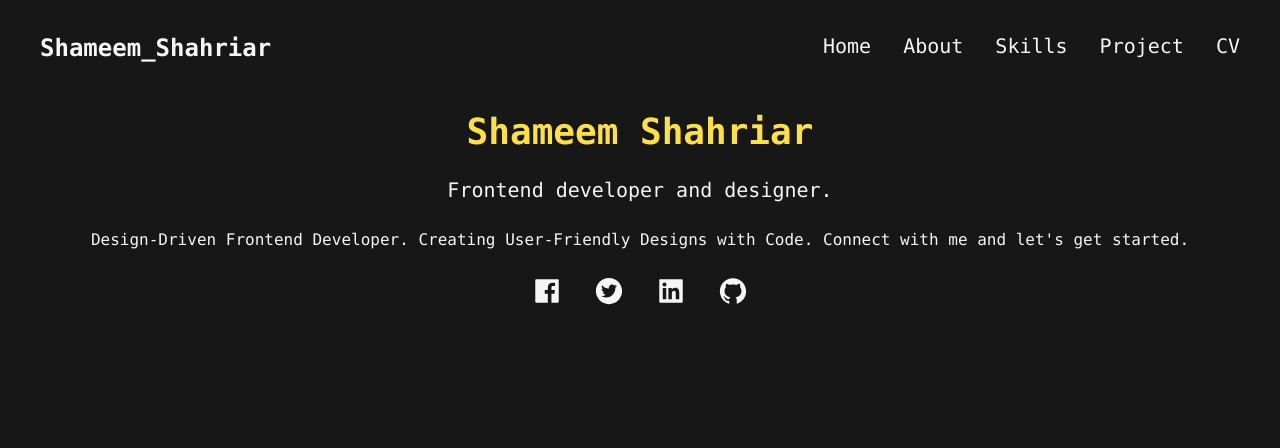
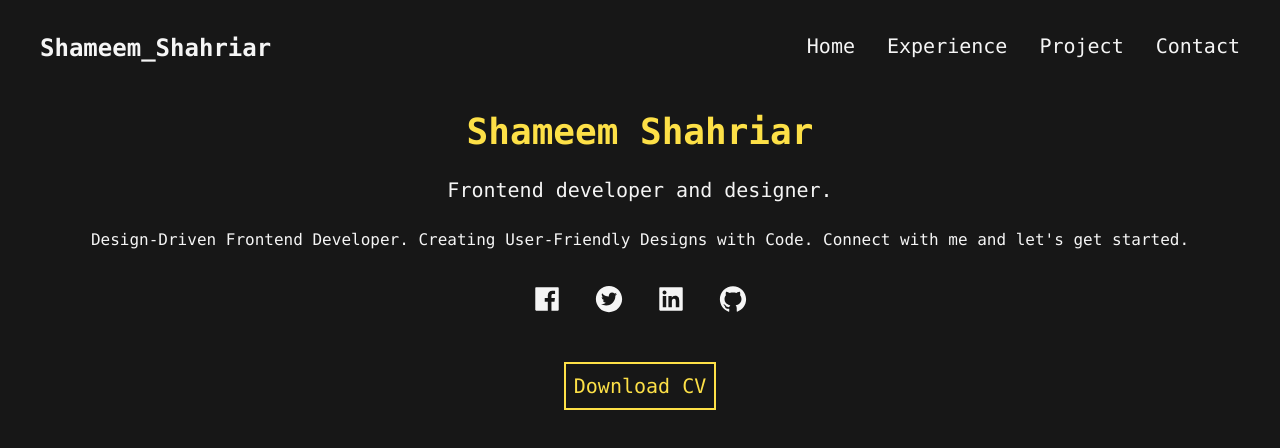
Before and after one commit to NoobyWebDev/portfolio, a React (Vite) app: page / in a window 1280 px wide. Shown: the top 448 px of the page. Built offline with nearby package versions, Linux system fonts and the light colour scheme.

Commit message:
made some small changes

```diff
--- a/src/Hero.jsx
+++ b/src/Hero.jsx
@@ -17,36 +17,44 @@ export const Hero = () => {
         Design-Driven Frontend Developer. Creating User-Friendly Designs with
         Code. Connect with me and let&apos;s get started.
       </p>
-      <div className='py-4 flex gap-8 text-3xl'>
+      <div className='py-4 flex gap-8 text-3xl mt-2'>
         <a
           href='https://www.facebook.com/Shahriarshaan1190'
           target='_blank'
           rel='noopener noreferrer'
         >
-          <AiFillFacebook className='hover:scale-125 hover:text-yellow-300' />
+          <AiFillFacebook className='hover:scale-110 hover:text-yellow-300' />
         </a>
         <a
           href='https://www.facebook.com/Shahriarshaan1190'
           target='_blank'
           rel='noopener noreferrer'
         >
-          <AiFillTwitterCircle className='hover:scale-125 hover:text-yellow-300' />
+          <AiFillTwitterCircle className='hover:scale-110 hover:text-yellow-300' />
         </a>
         <a
           href='https://www.facebook.com/Shahriarshaan1190'
           target='_blank'
           rel='noopener noreferrer'
         >
-          <AiFillLinkedin className='hover:scale-125 hover:text-yellow-300' />
+          <AiFillLinkedin className='hover:scale-110 hover:text-yellow-300' />
         </a>
         <a
           href='https://www.facebook.com/Shahriarshaan1190'
           target='_blank'
           rel='noopener noreferrer'
         >
-          <AiFillGithub className='hover:scale-125 hover:text-yellow-300' />
+          <AiFillGithub className=' hover:text-yellow-300 hover:scale-110' />
         </a>
       </div>
+      <a
+        href='https://drive.google.com/file/d/1mrcLIhxMj5m2QcSLv_-V_EhXNMWS-bfV/view?usp=sharing'
+        target='_blank'
+        rel='noopener noreferrer'
+        className='text-xl text-yellow-300 border-yellow-300 border-2 p-2 mt-6 hover:border-yellow-200 hover:text-yellow-200'
+      >
+        Download CV
+      </a>
       <div className='relative'>
         <img src='' alt='' />
       </div>
--- a/src/Menu.jsx
+++ b/src/Menu.jsx
@@ -14,7 +14,7 @@ export const Menu = () => {
     animate: {
       scaleY: 1,
       transition: {
-        duration: 1.5,
+        duration: 0.5,
         ease: [0.12, 0, 0.39, 0],
       },
     },
@@ -47,15 +47,7 @@ export const Menu = () => {
             hovorTextColor='text-yellow-300'
             hRef='#'
           >
-            About
-          </NavList>
-          <NavList
-            textSize='text-xl'
-            textColor='text-neutral-100'
-            hovorTextColor='text-yellow-300'
-            hRef='#'
-          >
-            Skills
+            Experience
           </NavList>
           <NavList
             textSize='text-xl'
@@ -69,9 +61,9 @@ export const Menu = () => {
             textSize='text-xl'
             textColor='text-neutral-100'
             hovorTextColor='text-yellow-300'
-            hRef='https://drive.google.com/file/d/1mrcLIhxMj5m2QcSLv_-V_EhXNMWS-bfV/view?usp=sharing'
+            hRef='#'
           >
-            CV
+            Contact
           </NavList>
         </ul>
 
@@ -112,16 +104,7 @@ export const Menu = () => {
               textColor='text-neutral-900'
               hRef='#'
             >
-              About
-            </NavList>
-            <NavList
-              textSize='text-4xl'
-              paddingY='py-8'
-              paddingX='px-10'
-              textColor='text-neutral-900'
-              hRef='#'
-            >
-              Skills
+              Experience
             </NavList>
             <NavList
               textSize='text-4xl'
@@ -137,9 +120,8 @@ export const Menu = () => {
               paddingY='py-8'
               paddingX='px-10'
               textColor='text-neutral-900'
-              hRef='https://drive.google.com/file/d/1mrcLIhxMj5m2QcSLv_-V_EhXNMWS-bfV/view?usp=sharing'
             >
-              CV
+              Contact
             </NavList>
           </motion.ul>
         </AnimatePresence>
```
